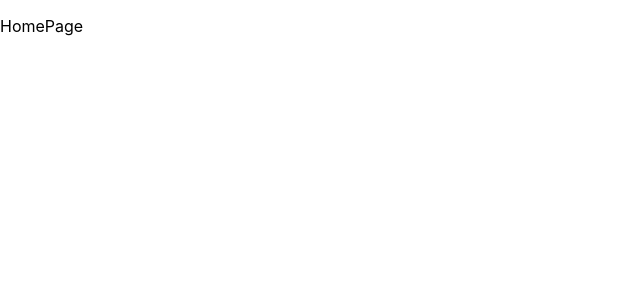
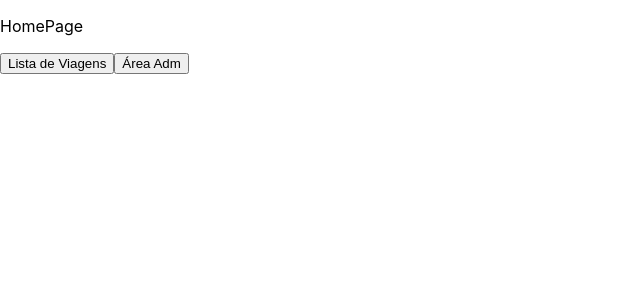
Before and after one commit to future4code/Vitoria-Mochovik, a React (Create React App) app in the folder semana10/projeto-labeX/labex/: page / in a window 1280 px wide. Shown: the top 300 px of the page, without its empty margins (0-640 px from the left). Built offline with nearby package versions, Linux system fonts and the light colour scheme.

Commit message:
:package: Criei botões simplorios para permitir a troca de páginas

```diff
--- a/semana10/projeto-labeX/labex/src/pages/admHome/AdmHomePage.js
+++ b/semana10/projeto-labeX/labex/src/pages/admHome/AdmHomePage.js
@@ -1,9 +1,17 @@
 import React from 'react';
+import {useHistory} from 'react-router-dom'
 
 const AdmHomePage = () => {
+    const history = useHistory()
+
+    const goToCreateTrip = () => {
+        history.push("/admin/trips/create")
+    }
+
     return(
         <div>
             <p> AdmHomePage</p>
+            <button onClick={goToCreateTrip}> Criar Viagens </button>
         </div>
     )
 }
--- a/semana10/projeto-labeX/labex/src/pages/home/HomePage.js
+++ b/semana10/projeto-labeX/labex/src/pages/home/HomePage.js
@@ -1,9 +1,22 @@
 import React from 'react';
+import { useHistory } from 'react-router-dom'
 
 const HomePage = () => {
+    const history = useHistory()
+
+    const goToListTrips = () => {
+        history.push("/trips/list")
+    }
+
+    const goToAreaAdm = () => {
+        history.push("/login")
+    }
+
     return(
         <div>
             <p> HomePage</p>
+            <button onClick={goToListTrips}> Lista de Viagens </button>
+            <button onClick={goToAreaAdm}> Área Adm </button>
         </div>
     )
 }
--- a/semana10/projeto-labeX/labex/src/pages/listTrips/ListTripsPage.js
+++ b/semana10/projeto-labeX/labex/src/pages/listTrips/ListTripsPage.js
@@ -1,9 +1,16 @@
 import React from 'react';
+import {useHistory} from 'react-router-dom'
 
 const ListTripsPage = () => {
+    const history = useHistory()
+
+    const goBack = () => {
+        history.goBack()
+    }
     return(
         <div>
             <p> ListTripsPage</p>
+            <button onClick={goBack}> Go back</button>
         </div>
     )
 }
```
